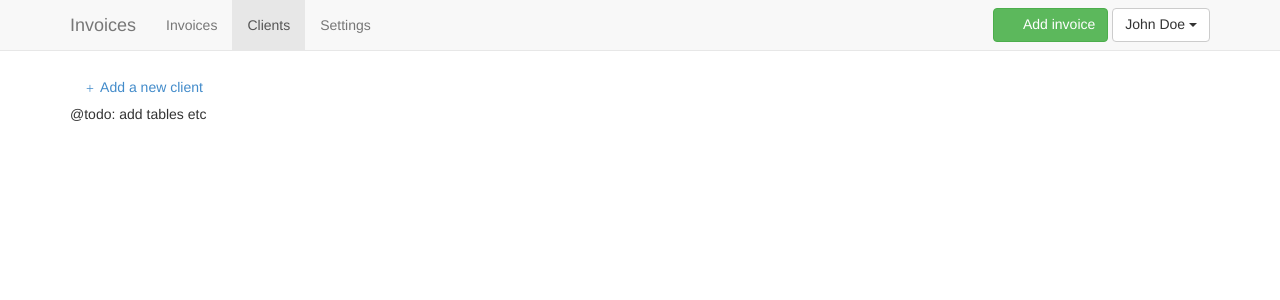
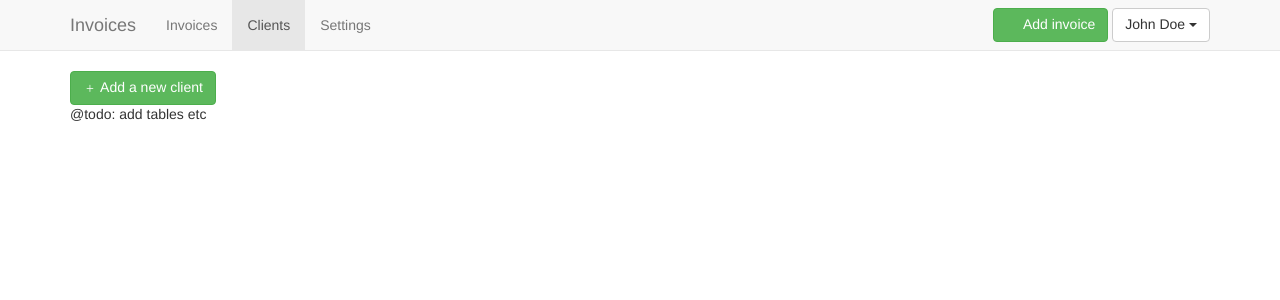
Before and after one commit to cybord/invoicing-html-prototype, a Jekyll site: the page built from clients.html, in a window 1280 px wide. Shown: the top 300 px of the page. Built offline with Jekyll 4.4.1, drawn with Linux system fonts in a browser that asks for light colours; nearby versions of some CDN libraries; library files that are not in the unit come from our copies; Markdown is read by kramdown in place of the engine named in the settings; comment, search, counter and statistics services are not loaded.

Commit message:
Button on clients

```diff
--- a/clients.html
+++ b/clients.html
@@ -3,7 +3,7 @@ layout: app
 title: Clients
 ---
 
-<a class="btn" data-toggle="modal" data-target="#add-client">
+<a class="btn btn-success" data-toggle="modal" data-target="#add-client">
   <span class="glyphicon glyphicon-plus"></span>
   Add a new client
 </a>
```
